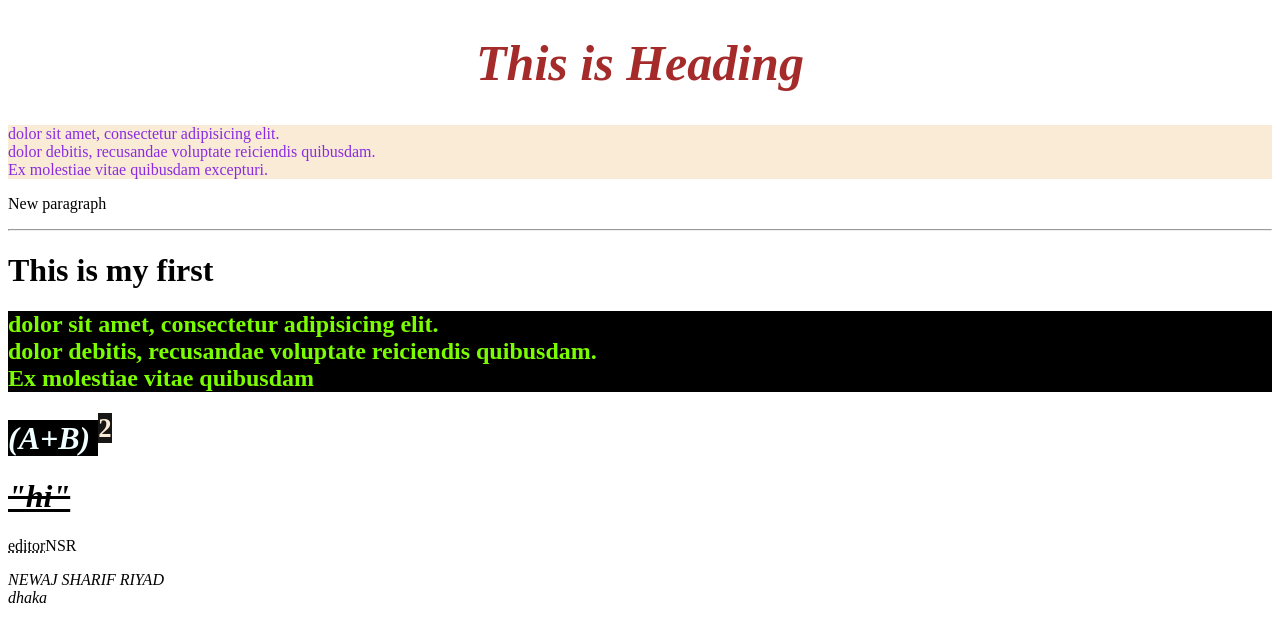
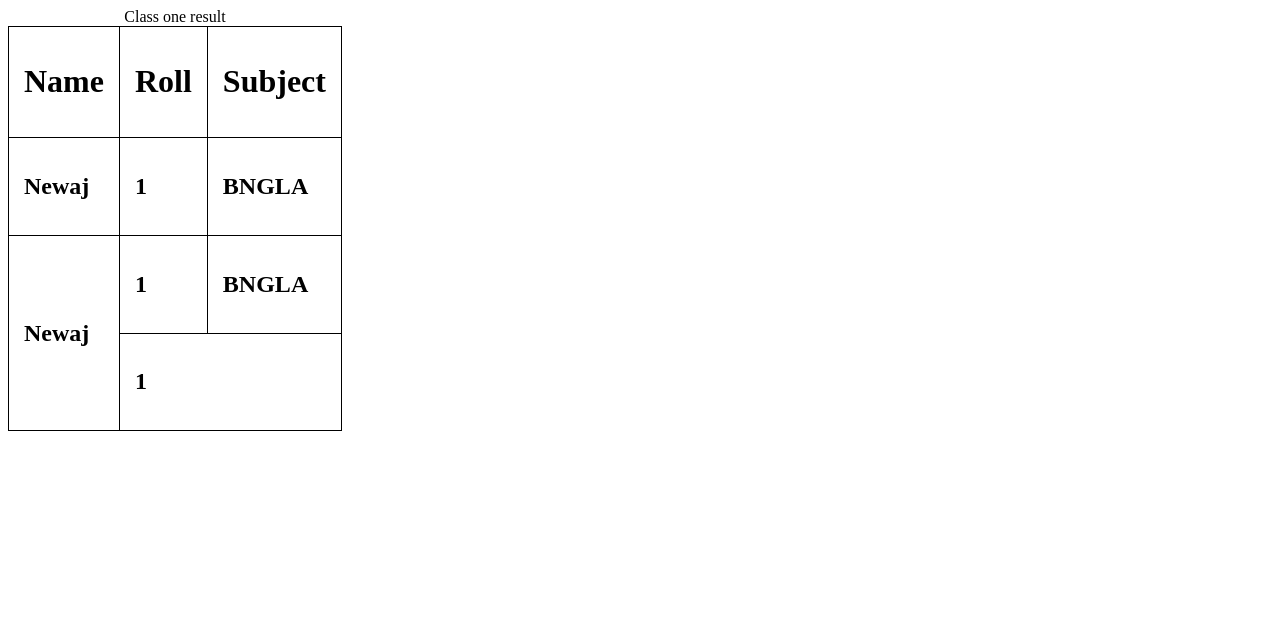
Before and after one commit to newajsharif91/web-dev, a plain HTML site: page Index.html in a window 1280 px wide. Drawn offline with Linux system fonts and the light colour scheme.

Commit message:
HTML TABLE/TAG

```diff
--- a/Index.html
+++ b/Index.html
@@ -5,28 +5,33 @@
     <meta http-equiv="X-UA-Compatible" content="IE=edge">
     <meta name="viewport" content="width=device-width, initial-scale=1.0">
     <title>Document</title>
+    <link rel="stylesheet" href="style.css">
 </head>
 <body>
-    <h1 style="text-align: center; color: brown; font-style: italic; font-size: 50px;"><b>This is Heading</b></h1>
-    <p style="color: blueviolet; background-color: antiquewhite;"> dolor sit amet, consectetur adipisicing elit.<br> dolor debitis, recusandae voluptate reiciendis quibusdam.<br>Ex molestiae vitae quibusdam excepturi.</p>
-    <p>New paragraph</p>
+    <table>
+    <caption>Class one result</caption>
+    <tr>
+        <th><h1>Name</h1></th>
+        <th><h1>Roll</h1></th>
+        <th><h1>Subject</h1></th>
+        </tr>
+<tr>
+    <td><h2>Newaj</h2></td>
+    <td><h2>1</h2></td>
+    <td><h2>BNGLA </h2></td>
+</tr>
 
-     <hr>
+<tr>
+    <td rowspan="2"><h2>Newaj</h2></td>
+    <td><h2>1</h2></td>
+    <td><h2>BNGLA </h2></td>
+</tr>
+<tr>
 
-    <h1><b>This is my first</b></h1>
-    <p ><h2 style="color: lawngreen; background-color: black;">dolor sit amet, consectetur adipisicing elit.<br> dolor debitis, recusandae voluptate reiciendis quibusdam.<br>Ex molestiae vitae quibusdam </h2></p>
-    <p><h1><i style="color: azure; background-color: black;"> (A+B) </i> <sup  style="color:  antiquewhite; background-color: rgb(24, 23, 21);st">2</sup></h1></p>
+    <td colspan="2"><h2>1</h2></td>
 
-    <p><b><h1><i><u><del>"hi"</del></u></i></h1></b></p>
-    <p><abbr title="NEWAJ SHARIF RIYAD">editor</abbr>NSR</p>
-    <address>
-        NEWAJ SHARIF RIYAD <br>
-        dhaka
+</tr>
 
-
-
-    </address>
-
-
+</table>
 </body>
 </html>
--- /dev/null
+++ b/style.css
@@ -0,0 +1,9 @@
+p{
+    color: rgb(218, 245, 176);
+    background-color: rgb(38, 36, 39);
+}
+table,th,td{
+    border: 1px solid black;
+    border-collapse:collapse ;
+    padding: 15px;
+}
```
Also changed, not shown: img/image.jpg (added), include/thirdfile.html (added), newfile.html (added).
